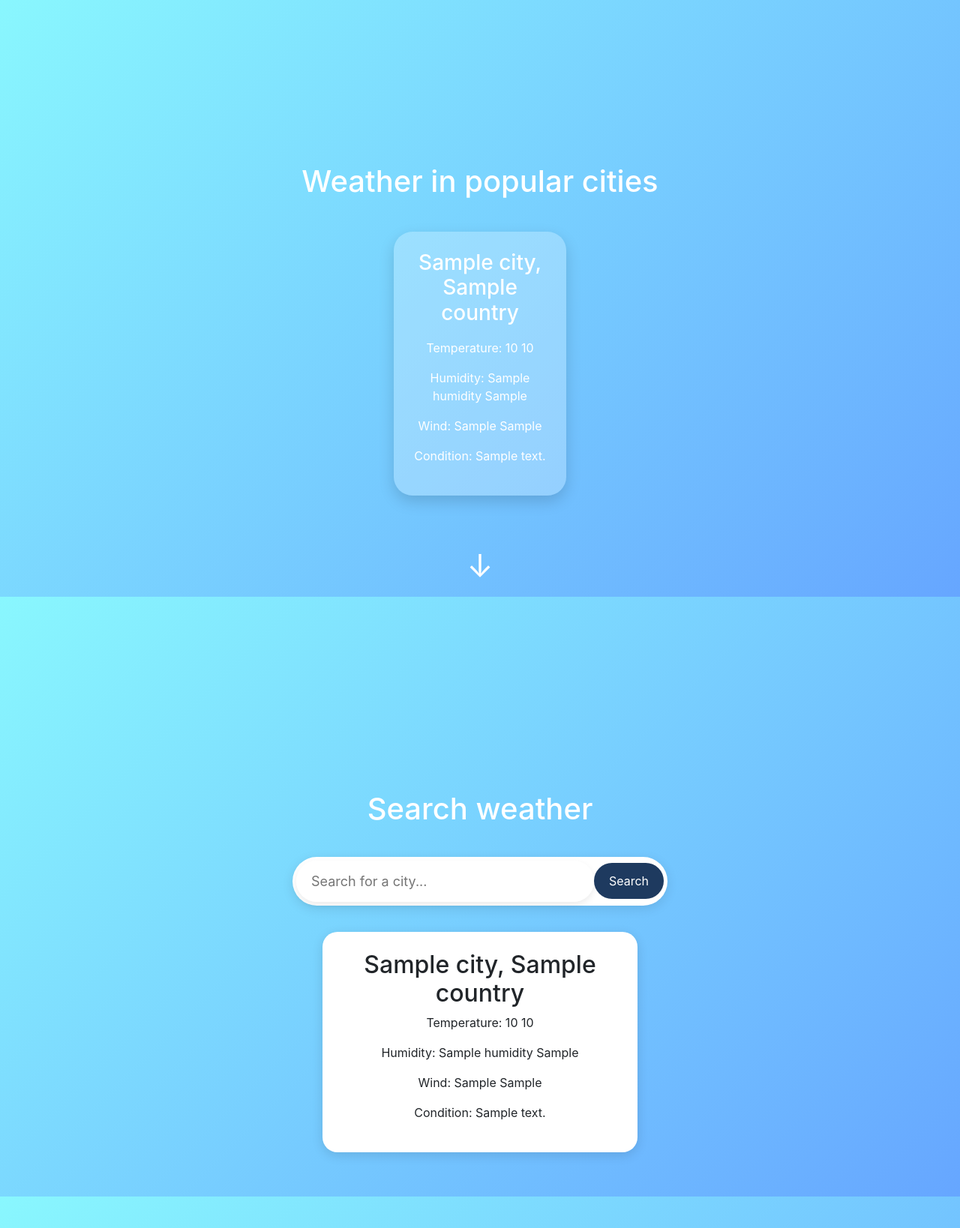
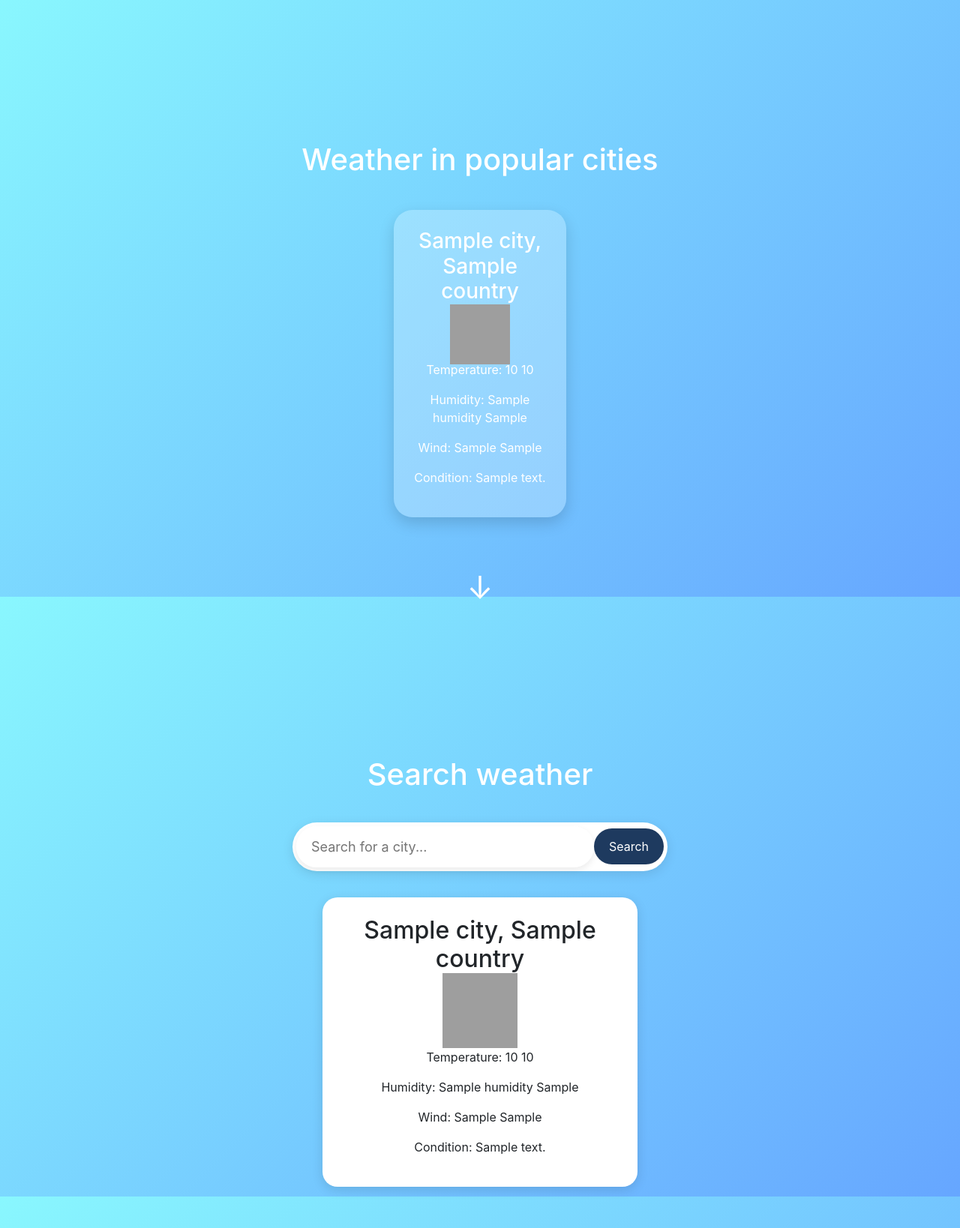
Before and after one commit to KonstantyWrzesinski/rename_later, a Django app: template someapp/templates/home.html in a window 1280 px wide. Shown: the part 804-2442 px from the top of the page at 75% size. Run offline with Django 5.2, Linux system fonts and the light colour scheme; the template is opened without the code that fills it: most values are stand-ins (such as "Sample title", 1, 10 or a date in 2020); some libraries are stand-ins or nearby versions; grey boxes are pictures that could not be loaded.

Commit message:
Adding icons
Increased the minimum height of city cards and adjusted margins for better layout. Added weather icons to the weather display section.

```diff
--- a/someapp/templates/home.html
+++ b/someapp/templates/home.html
@@ -61,11 +61,14 @@
         backdrop-filter: blur(10px);
         border-radius: 25px;
         width: 230px;
-        min-height: 210px;
+        min-height: 250px;
         padding: 25px;
         color: white;
         box-shadow: 0 8px 20px rgba(0,0,0,0.15);
         transition: 0.3s;
+        display: flex;
+        flex-direction: column;
+        align-items: center;
     }
 
     .city-card:hover {
@@ -74,7 +77,7 @@
     }
 
     .city-card h3 {
-        margin-bottom: 18px;
+        margin-bottom: 5px;
     }
 
     .search-card {
@@ -171,6 +174,8 @@
             <div class="city-card">
                 <h3>{{ city.city }}, {{ city.country }}</h3>
 
+                <img src="http://openweathermap.org/img/wn/{{ city.icon }}@2x.png" alt="Weather icon" style="width: 80px; height: 80px; margin: -5px 0;">
+
                 <p>
                     Temperature:
                     {{ city.temperature }}
@@ -237,7 +242,10 @@
 
     {% if weather %}
         <div id="weatherBox" class="weather-result-card">
-            <h2 id="cityName">{{ weather.city }}, {{ weather.country }}</h2>
+            <h2 id="cityName" style="margin-bottom: 0;">{{ weather.city }}, {{ weather.country }}</h2>
+
+            <img src="http://openweathermap.org/img/wn/{{ weather.icon }}@2x.png" alt="Weather icon" style="width: 100px; height: 100px; margin: 0 auto;">
+
             <p id="temp">Temperature: {{ weather.temperature }} {{ weather.temperature_unit }}</p>
             <p id="humidity">Humidity: {{ weather.humidity }} {{ weather.humidity_unit }}</p>
             <p id="wind">Wind: {{ weather.wind_speed }} {{ weather.wind_speed_unit }}</p>
```
